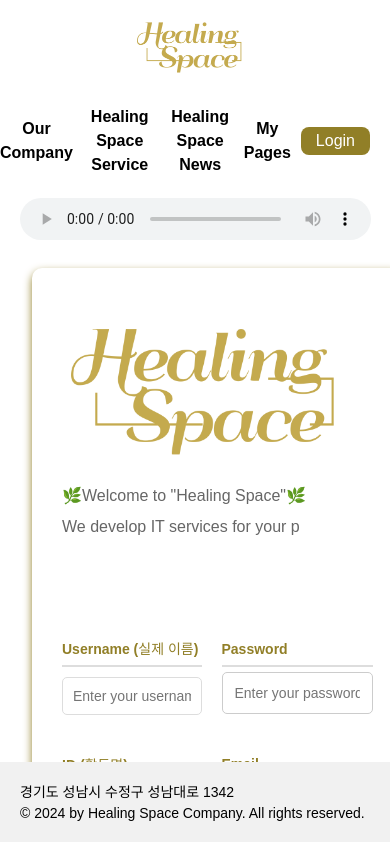
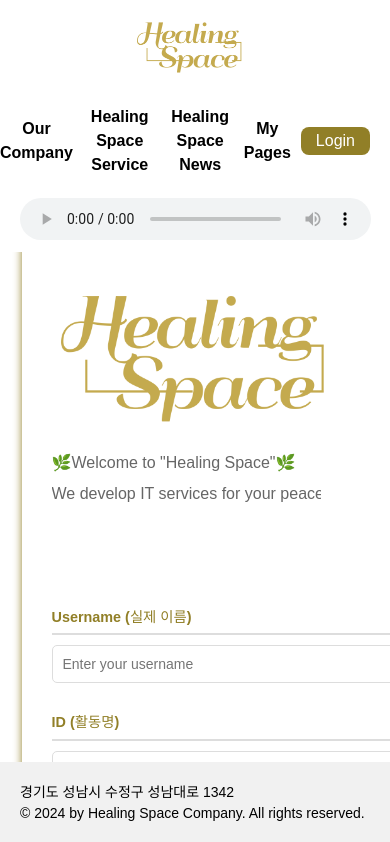
Before and after one commit to passionryu/Healing-Space-Front, a React (Vite) app: page /signup in a window 390 px wide. Shown: the top 842 px of the page. Built offline with nearby package versions, Linux system fonts and the light colour scheme; no server answers.

Commit message:
[feat] sign up 모바일 대응

```diff
--- a/src/styles/Login.css
+++ b/src/styles/Login.css
@@ -113,17 +113,19 @@
 
   /* 전체 페이지 스타일 */
   .login-container {
-    width: 97vw;
+    width: 100vw;
     margin-top : 19vh;
+
       display: flex;
       justify-content: center;
       align-items: center;
-      height: 70vh;
+      height: auto;
       background-color: #f7f7f7; /* 배경 색상 */
     }
 
     .login-card {
       background-color: white;
+      width: 90vw;
       padding: 30px;
       border-radius: 10px;
       box-shadow: 0 4px 8px #917f27;
@@ -136,10 +138,23 @@
     }
 
     .input-container label {
+
       display: block;
       font-size: 14px;
       color: #917f27;
       margin-bottom: 5px;
+    }
+
+    .input-container input{
+      width: 100%;
+      padding: 12px;
+      border: 1px solid #ccc;
+      border-radius: 5px;
+      font-size: 14px;
+      color: #917f27;
+      box-sizing: border-box;
+      margin-bottom: 20px;
+      margin-top: 10px;
     }
 
     .pw-input-container input {
--- a/src/styles/Signup.css
+++ b/src/styles/Signup.css
@@ -160,9 +160,9 @@
 
     /* 전체 페이지 스타일 */
     .signup-container {
-      width : 95vw;
-      height: 95vh;
-      margin-top: 13vh;
+      width : 100vw;
+      height: auto;
+      margin-top: 17vh;
       margin-bottom: 0px;
       display: flex;
       justify-content: center;
@@ -230,17 +230,18 @@
       }
 
       .signup-card {
+        width: 90vw;
         background-color: white;
         padding: 30px;
         border-radius: 10px;
         box-shadow: 0 4px 8px #917f27;
-        width: 100%;
-        height: 610px;
+
+        height: auto;
         text-align: center;
       }
 
       .login-input-form-container {
-        display: flex;
+        display: grid;
         justify-content: space-between;
         gap: 20px; /* 좌우 간격 조정 */
         width: 100%;
@@ -256,22 +257,23 @@
 
       /* 아이디/비밀번호 입력 칸 스타일 */
       .signup-input-container {
-        margin-bottom: 20px;
+        width : 100vw;
+        margin-bottom: 1vh;
       }
 
       .signup-input-container label {
         display: block;
-        font-size: 14px;
+        font-size: 0.9rem;
         color: #917f27;
-        margin-bottom: 5px;
+        margin-bottom: 0.6vh;
       }
 
       .signup-input-container input {
-        width: 100%;
+        width: 80%;
         padding: 12px;
         border: 1px solid #ccc;
         border-radius: 5px;
-        font-size: 14px;
+        font-size: 0.9rem;
         color: #917f27;
         box-sizing: border-box;
       }
```
Also changed, not shown: src/pages/Signup.jsx (+8 -0 lines).
